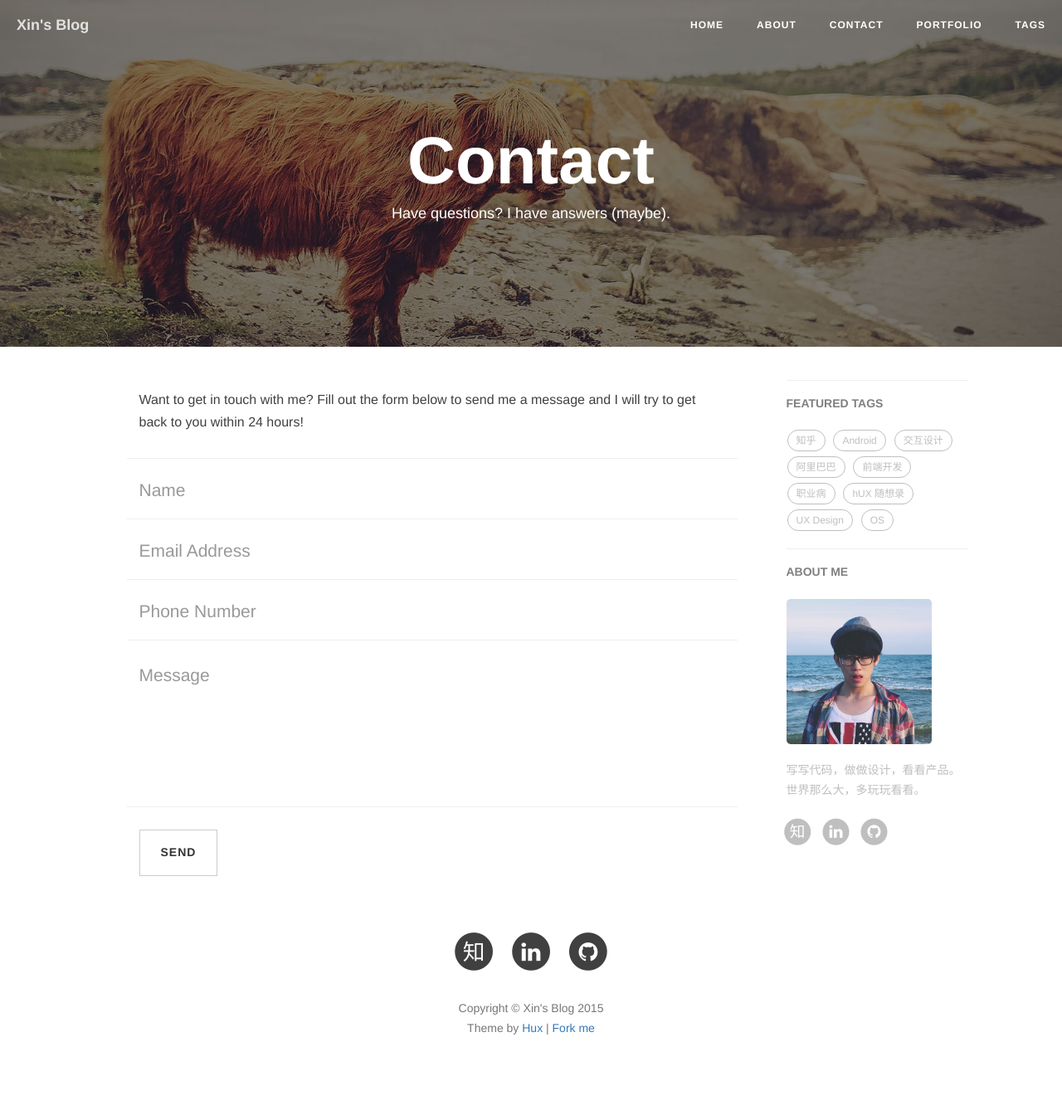
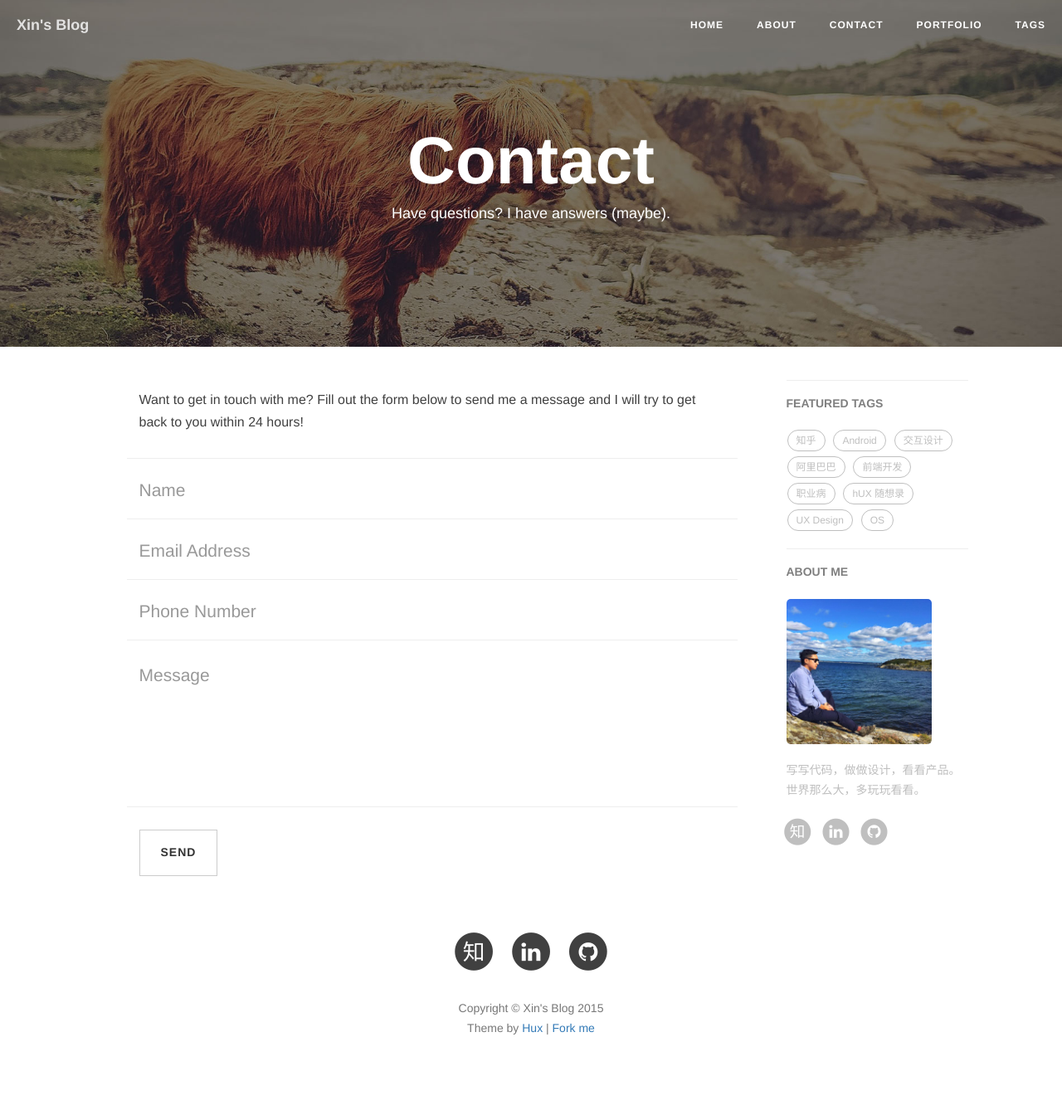
Before and after one commit to HansonHH/HansonHH.github.io, a Jekyll site: the page built from contact.html, in a window 1280 px wide. Shown: the whole page at 83% size. Built offline with Jekyll 4.4.1, drawn with Linux system fonts in a browser that asks for light colours; nearby versions of some CDN libraries.

Commit message:
upload avatar

```diff
--- a/_config.yml
+++ b/_config.yml
@@ -49,7 +49,7 @@ useGoogleAnalysis: true     # TODO
 sidebar: true
 sidebar-featured-tags: true
 sidebar-about-description: "写写代码，做做设计，看看产品。世界那么大，多玩玩看看。"
-sidebar-avatar: /img/avatar-hux.jpg     # use absolute URL.
+sidebar-avatar: /img/avatar-xin.jpg     # use absolute URL.
 
 # Friends
 #friends: [
```
Also changed, not shown: img/avatar-xin.jpg (added), 1 other file.
